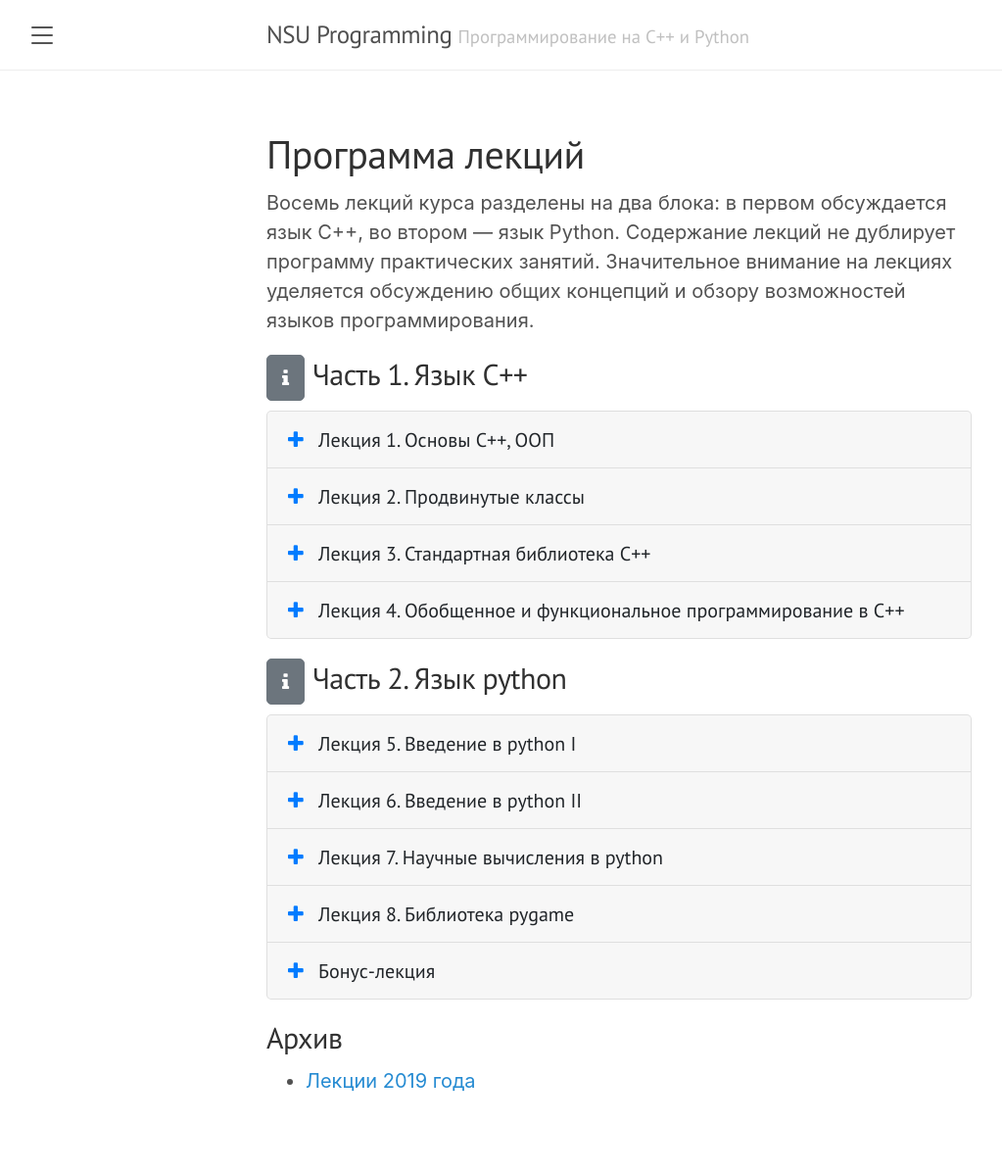
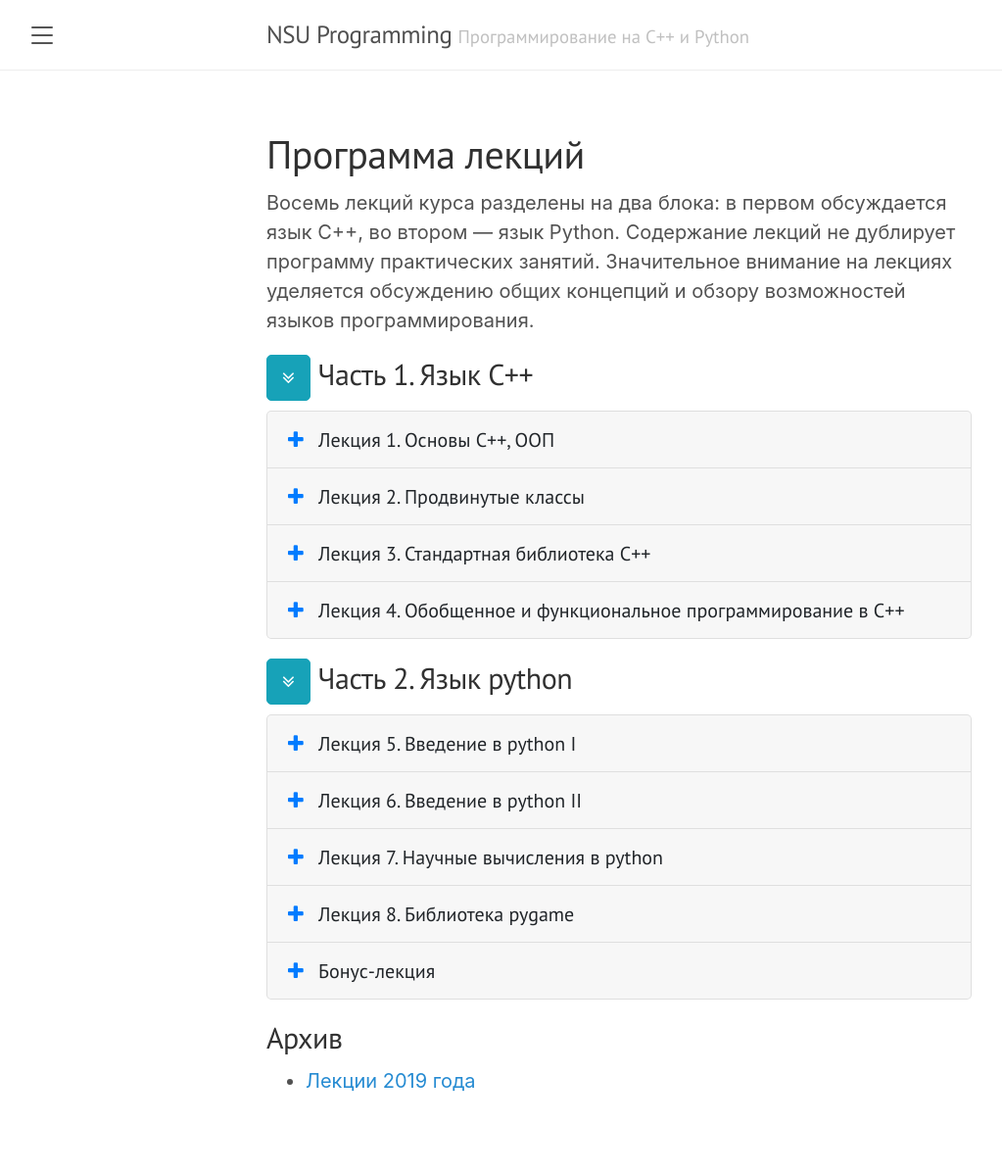
Before and after one commit to NSU-Programming/NSU-Programming.github.io, a Jekyll site: the page built from lectures.html, in a window 1280 px wide. Shown: the whole page at 98% size, without its empty margins (8-1031 px from the left). Built offline with Jekyll 4.4.1, drawn with Linux system fonts in a browser that asks for light colours.

Commit message:
icon and color for expand buttons

```diff
--- a/lectures.html
+++ b/lectures.html
@@ -29,7 +29,7 @@ $(function () {
 
 <p>Восемь лекций курса разделены на два блока: в первом обсуждается язык C++, во втором — язык Python. Содержание лекций не дублирует программу практических занятий. Значительное внимание на лекциях уделяется обсуждению общих концепций и обзору возможностей языков программирования.</p>
 
-<h2><button class="btn btn-secondary button-toggle" data-toggle="tooltip" data-trigger="hover" data-placement="right" title="Развернуть/свернуть все лекции" data-target="#acc_cpp"><i class="fa fa-info"></i></button> Часть 1. Язык С++</h2>
+<h2><button class="btn btn-info button-toggle" data-toggle="tooltip" data-trigger="hover" data-placement="right" title="Развернуть/свернуть все лекции" data-target="#acc_cpp"><i class="fa fa-angle-double-down"></i></button> Часть 1. Язык С++</h2>
 
 <div class="accordion" id="acc_cpp">
     <div class="card">
@@ -133,7 +133,7 @@ $(function () {
     </div>
 </div>
 
-<h2><button class="btn btn-secondary button-toggle" data-toggle="tooltip" data-trigger="hover" data-placement="right" title="Развернуть/свернуть все лекции" data-target="#acc_py"><i class="fa fa-info"></i></button> Часть 2. Язык python</h2>
+<h2><button class="btn btn-info button-toggle" data-toggle="tooltip" data-trigger="hover" data-placement="right" title="Развернуть/свернуть все лекции" data-target="#acc_py"><i class="fa fa-angle-double-down"></i></button> Часть 2. Язык python</h2>
 
 <div class="accordion" id="acc_py">
   <div class="card">
```
